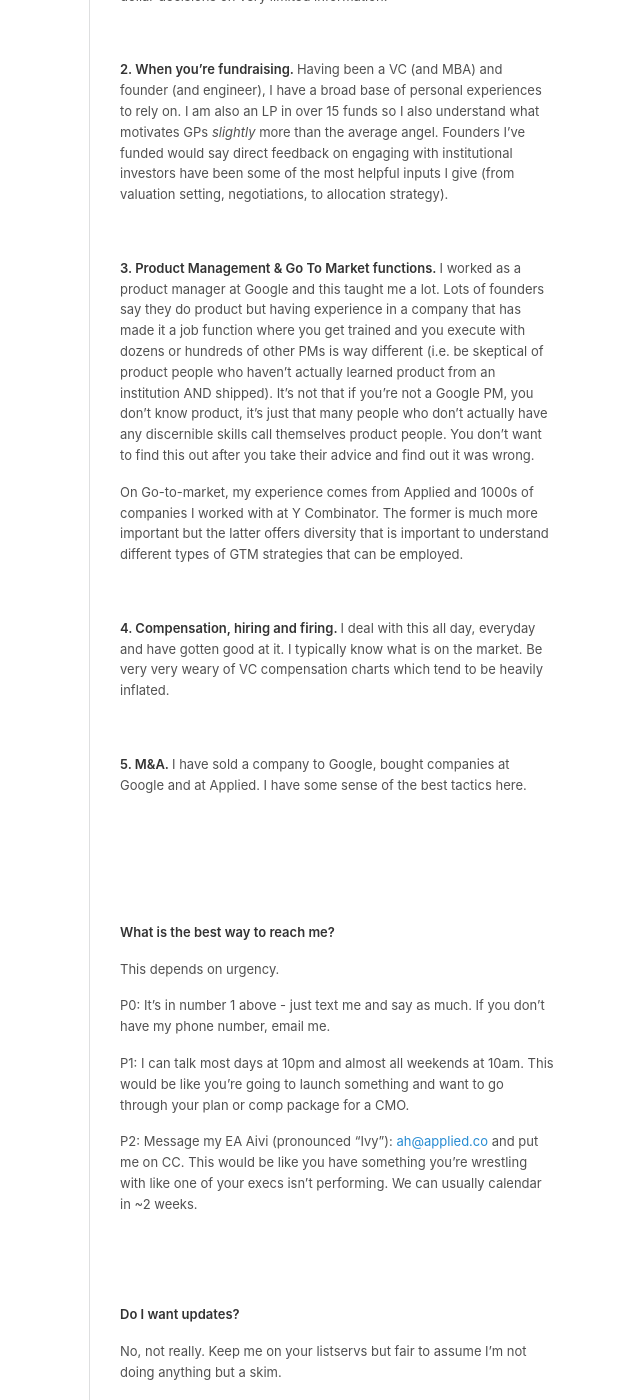
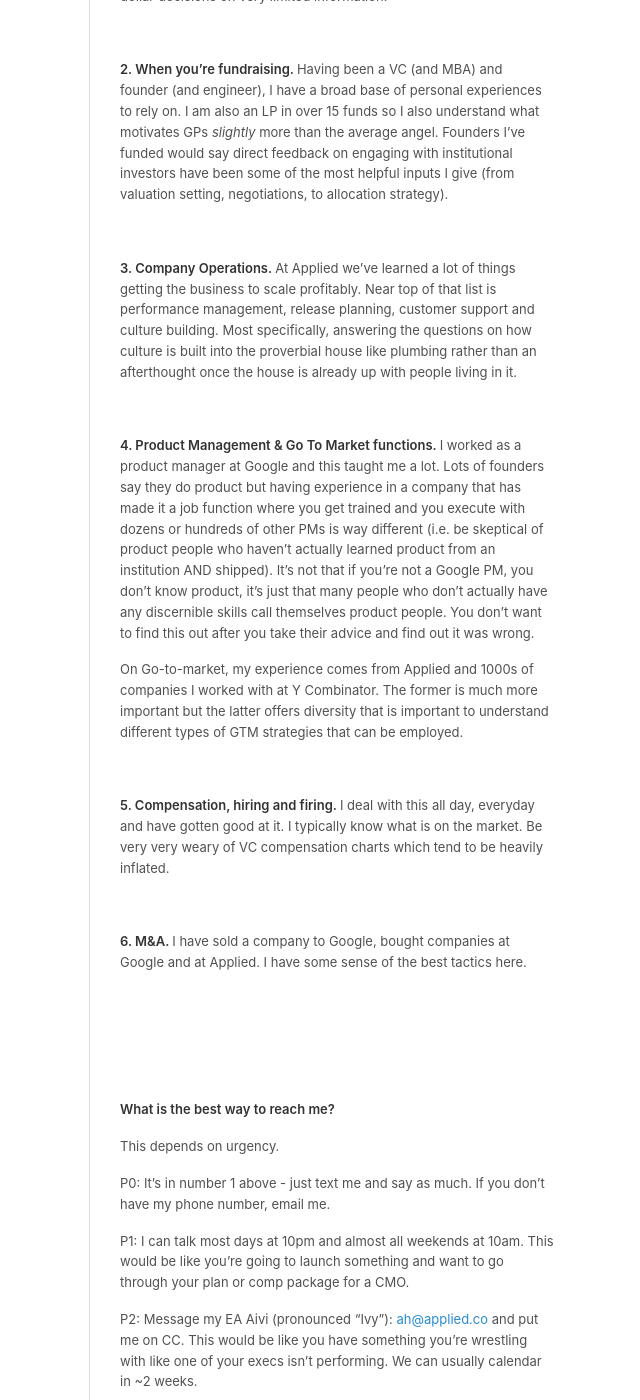
Before and after one commit to qasar/qasar.github.io, a Jekyll site: the page built from angel.md, in a window 1280 px wide and 1400 px high, scrolled down 975 px. Shown: the whole window, without its empty margins (170-810 px from the left). Built offline with Jekyll 4.4.1, drawn with Linux system fonts in a browser that asks for light colours.

Commit message:
Updated when can I help

```diff
--- a/angel.md
+++ b/angel.md
@@ -33,21 +33,23 @@ Angel investors are different from funds for a couple of reasons - they are more
 <strong> 1. When things are going really, really bad. </strong> It might not seem like it right now but things will go unexpectedly in building a company and that's where I can help. This can be something like you don’t think the company is going to work and should you pivot to a cofounder break up (or a breakup in your personal life impacting your company).
 
 The reason that has worked for founders in the past is I am very confidential (professional VC are almost by design the opposite because they succeed by passing information to their partners or their network). While I’m on this topic, remember every time you talk to an investor, they are judging you. Every time. Even if they bump into you in a hotel lobby in Vegas. It’s their job. They are making multi million dollar decisions on very limited information.
-
 <p>&nbsp;</p>
 
 <strong> 2. When you’re fundraising. </strong> Having been a VC (and MBA) and founder (and engineer), I have a broad base of personal experiences to rely on. I am also an LP in over 15 funds so I also understand what motivates GPs _slightly_ more than the average angel. Founders I've funded would say direct feedback on engaging with institutional investors have been some of the most helpful inputs I give (from valuation setting, negotiations, to allocation strategy).
+<p>&nbsp;</p>
+
+<strong>3. Company Operations. </strong> At Applied we've learned a lot of things getting the business to scale profitably. Near top of that list is performance management, release planning, customer support and culture building. Most specifically, answering the questions on how culture is built into the proverbial house like plumbing rather than an afterthought once the house is already up with people living in it.
 
 <p>&nbsp;</p>
-<strong>3. Product Management & Go To Market functions. </strong> I worked as a product manager at Google and this taught me a lot. Lots of founders say they do product but having experience in a company that has made it a job function where you get trained and you execute with dozens or hundreds of other PMs is way different (i.e. be skeptical of product people who haven’t actually learned product from an institution AND shipped). It’s not that if you’re not a Google PM, you don’t know product, it’s just that many people who don’t actually have any discernible skills call themselves product people. You don’t want to find this out after you take their advice and find out it was wrong.
+<strong>4. Product Management & Go To Market functions. </strong> I worked as a product manager at Google and this taught me a lot. Lots of founders say they do product but having experience in a company that has made it a job function where you get trained and you execute with dozens or hundreds of other PMs is way different (i.e. be skeptical of product people who haven’t actually learned product from an institution AND shipped). It’s not that if you’re not a Google PM, you don’t know product, it’s just that many people who don’t actually have any discernible skills call themselves product people. You don’t want to find this out after you take their advice and find out it was wrong.
 
 On Go-to-market, my experience comes from Applied and 1000s of companies I worked with at Y Combinator. The former is much more important but the latter offers diversity that is important to understand different types of GTM strategies that can be employed.
 
 <p>&nbsp;</p>
-<strong> 4. Compensation, hiring and firing. </strong> I deal with this all day, everyday and have gotten good at it. I typically know what is on the market. Be very very weary of VC compensation charts which tend to be heavily inflated.
+<strong> 5. Compensation, hiring and firing. </strong> I deal with this all day, everyday and have gotten good at it. I typically know what is on the market. Be very very weary of VC compensation charts which tend to be heavily inflated.
 
 <p>&nbsp;</p>
-<strong> 5. M&A. </strong> I have sold a company to Google, bought companies at Google and at Applied. I have some sense of the best tactics here.
+<strong> 6. M&A. </strong> I have sold a company to Google, bought companies at Google and at Applied. I have some sense of the best tactics here.
 
 <p>&nbsp;</p>
 <p>&nbsp;</p>
```
